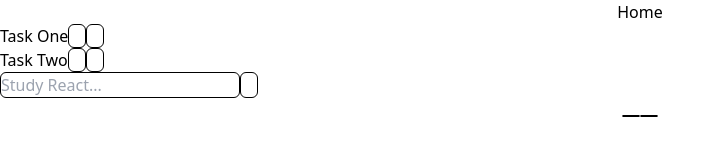
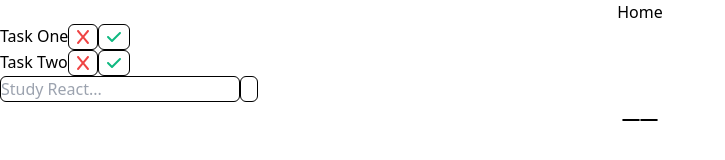
Before and after one commit to ASproson/react-challenges, a React (Create React App) app: page /todos in a window 1280 px wide. Shown: the top 160 px of the page, without its empty margins (0-725 px from the left). Built offline with nearby package versions, Linux system fonts and the light colour scheme.

Commit message:
Uses fontawesome icons

```diff
--- a/src/components/todos/ToDo.tsx
+++ b/src/components/todos/ToDo.tsx
@@ -1,5 +1,7 @@
+import { FontAwesomeIcon } from '@fortawesome/react-fontawesome';
 import { Button } from './Button';
 import { ToDoItem } from './Todos';
+import { faX, faCheck } from '@fortawesome/free-solid-svg-icons';
 
 interface ToDoProps {
   toDo: ToDoItem;
@@ -7,12 +9,18 @@ interface ToDoProps {
   completeToDo: (id: string) => void;
 }
 
+<FontAwesomeIcon icon={faX} />;
+
 export const ToDo = ({ toDo, deleteToDo, completeToDo }: ToDoProps) => {
   return (
     <div className="flex">
       <div>{toDo.title}</div>
-      <Button title="❌" onClick={() => deleteToDo(toDo.id)} />
-      <Button title="✔" onClick={() => completeToDo(toDo.id)} />
+      <Button onClick={() => deleteToDo(toDo.id)}>
+        <FontAwesomeIcon icon={faX} className="text-red-500" />
+      </Button>
+      <Button onClick={() => completeToDo(toDo.id)}>
+        <FontAwesomeIcon icon={faCheck} className="text-emerald-500" />
+      </Button>
     </div>
   );
 };
```
